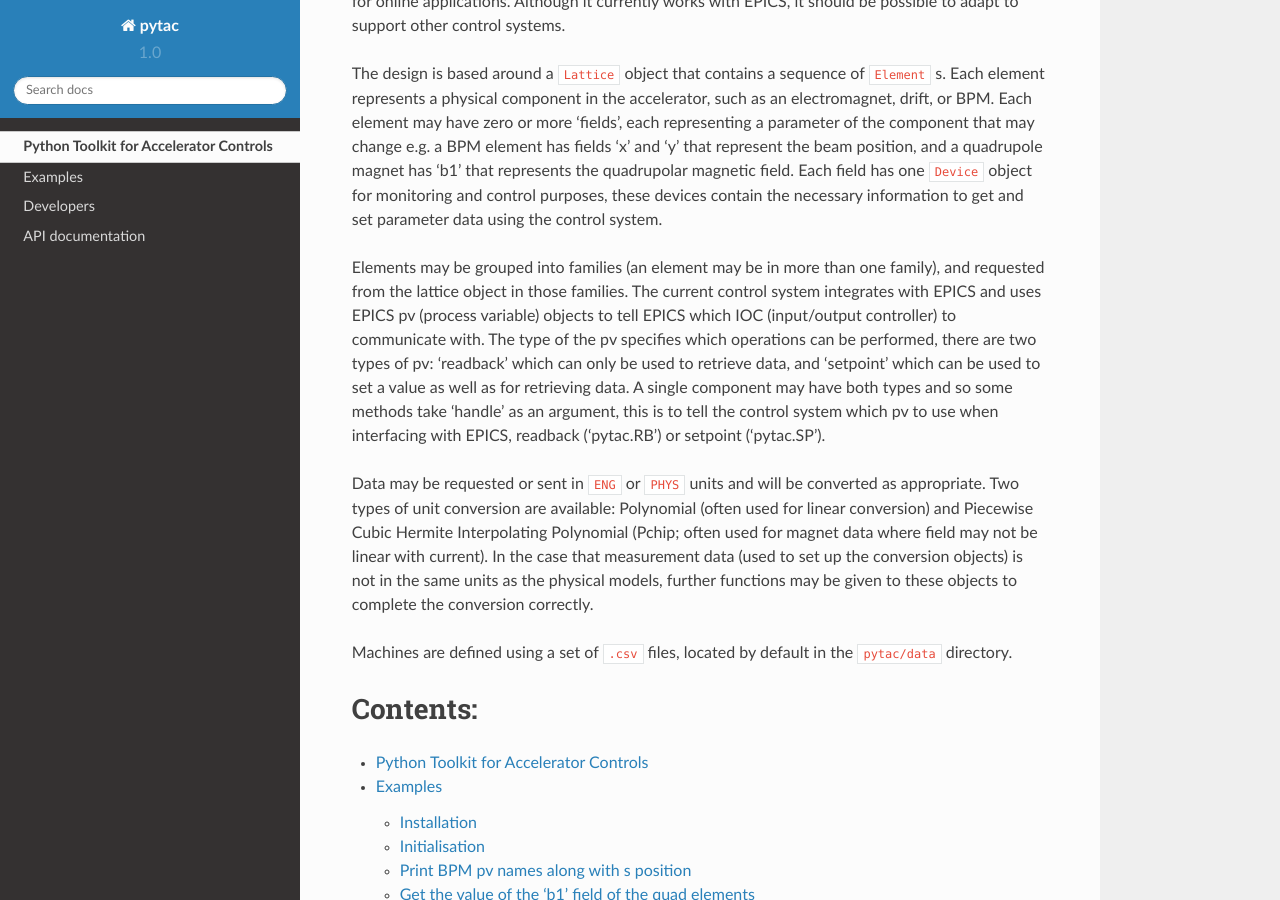
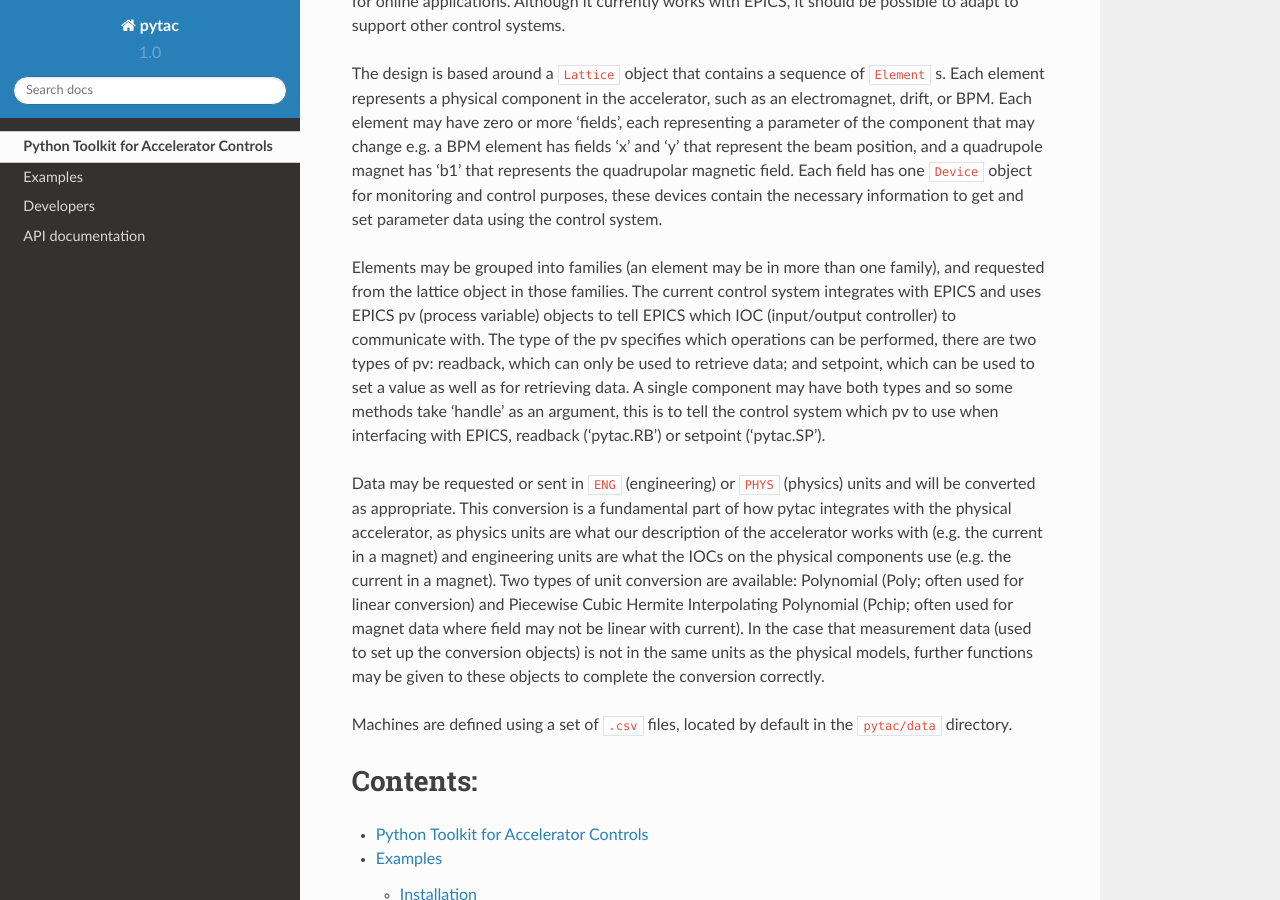
Before and after one commit to DiamondLightSource/pytac, a Sphinx documentation site: the page built from docs/index.rst, in a window 1280 px wide and 900 px high, scrolled down 496 px. Built offline with Sphinx 7.4.7 and the Read the Docs theme 2.0.0, drawn with Linux system fonts in a browser that asks for light colours.

Commit message:
Add description about the distinction between ENG and PHYS unit types.

```diff
--- a/docs/index.rst
+++ b/docs/index.rst
@@ -18,9 +18,9 @@ Pytac provides a Python library ``pytac`` that makes it easier to communicate wi
 
 The design is based around a ``Lattice`` object that contains a sequence of ``Element`` s. Each element represents a physical component in the accelerator, such as an electromagnet, drift, or BPM. Each element may have zero or more 'fields', each representing a parameter of the component that may change e.g. a BPM element has fields 'x' and 'y' that represent the beam position, and a quadrupole magnet has 'b1' that represents the quadrupolar magnetic field. Each field has one ``Device`` object for monitoring and control purposes, these devices contain the necessary information to get and set parameter data using the control system.
 
-Elements may be grouped into families (an element may be in more than one family), and requested from the lattice object in those families. The current control system integrates with EPICS and uses EPICS pv (process variable) objects to tell EPICS which IOC (input/output controller) to communicate with. The type of the pv specifies which operations can be performed, there are two types of pv: 'readback' which can only be used to retrieve data, and 'setpoint' which can be used to set a value as well as for retrieving data. A single component may have both types and so some methods take 'handle' as an argument, this is to tell the control system which pv to use when interfacing with EPICS, readback ('pytac.RB') or setpoint ('pytac.SP').
+Elements may be grouped into families (an element may be in more than one family), and requested from the lattice object in those families. The current control system integrates with EPICS and uses EPICS pv (process variable) objects to tell EPICS which IOC (input/output controller) to communicate with. The type of the pv specifies which operations can be performed, there are two types of pv: readback, which can only be used to retrieve data; and setpoint, which can be used to set a value as well as for retrieving data. A single component may have both types and so some methods take 'handle' as an argument, this is to tell the control system which pv to use when interfacing with EPICS, readback ('pytac.RB') or setpoint ('pytac.SP').
 
-Data may be requested or sent in ``ENG`` or ``PHYS`` units and will be converted as appropriate. Two types of unit conversion are available: Polynomial (often used for linear conversion) and Piecewise Cubic Hermite Interpolating Polynomial (Pchip; often used for magnet data where field may not be linear with current). In the case that measurement data (used to set up the conversion objects) is not in the same units as the physical models, further functions may be given to these objects to complete the conversion correctly.
+Data may be requested or sent in ``ENG`` (engineering) or ``PHYS`` (physics) units and will be converted as appropriate. This conversion is a fundamental part of how pytac integrates with the physical accelerator, as physics units are what our description of the accelerator works with (e.g. the current in a magnet) and engineering units are what the IOCs on the physical components use (e.g. the current in a magnet). Two types of unit conversion are available: Polynomial (Poly; often used for linear conversion) and Piecewise Cubic Hermite Interpolating Polynomial (Pchip; often used for magnet data where field may not be linear with current). In the case that measurement data (used to set up the conversion objects) is not in the same units as the physical models, further functions may be given to these objects to complete the conversion correctly.
 
 Machines are defined using a set of ``.csv`` files, located by default in the ``pytac/data`` directory.
 
```
